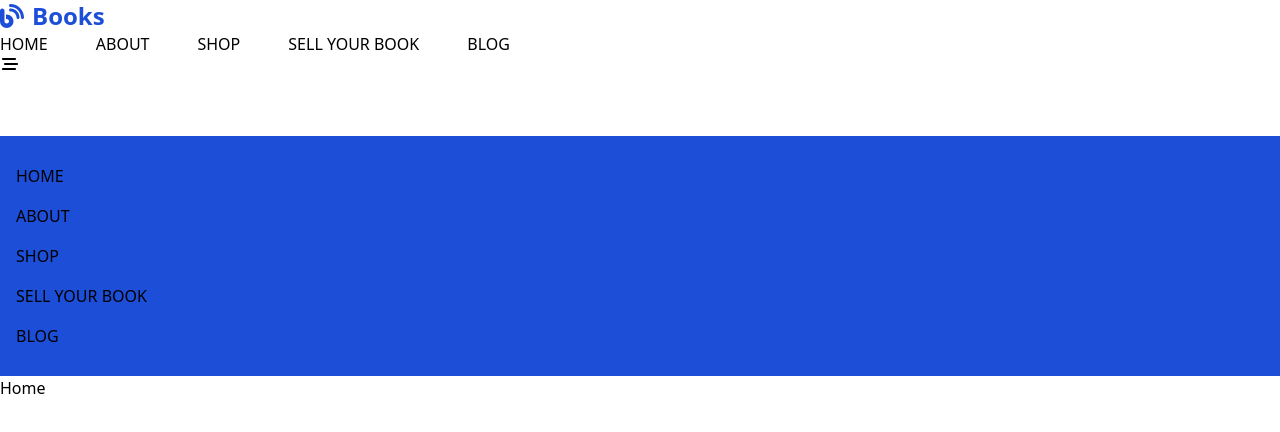
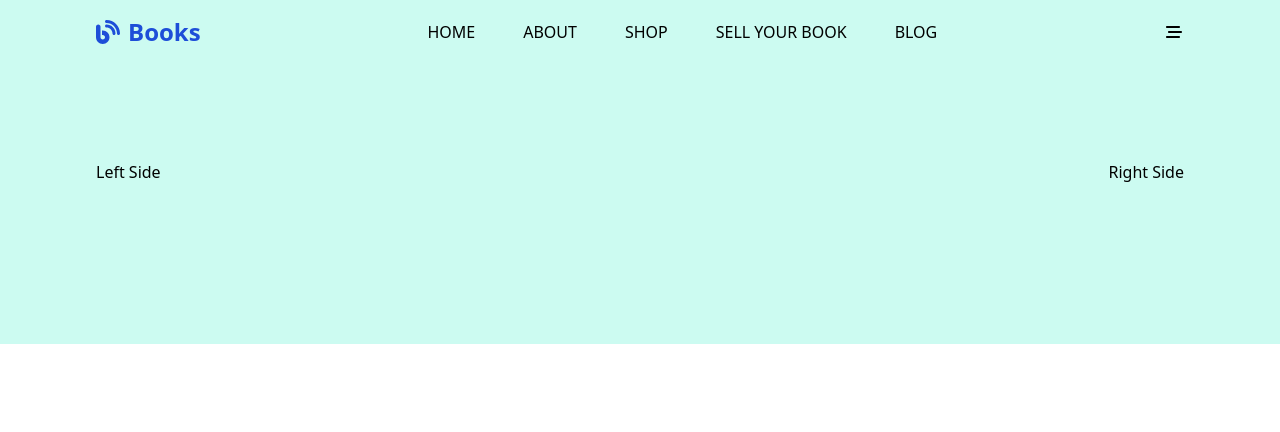
Before and after one commit to Ohi20/MERN-bookStore-2025, a React (Vite) app in the folder mern-client/: page / in a window 1280 px wide. Shown: the top 432 px of the page. Built offline with nearby package versions, Linux system fonts and the light colour scheme.

Commit message:
navbar created

```diff
--- /dev/null
+++ b/mern-client/src/components/Banner.jsx
@@ -0,0 +1,16 @@
+import React from "react";
+
+const Banner = () => {
+  return (
+    <div className="px-4 lg:px-24 bg-teal-100 flex items-center">
+      <div className="w-full flex flex-col md:flex-row justify-between items-center gap-12 py-40">
+        {/* left side */}
+        <div>Left Side</div>
+        {/* right side */}
+        <div>Right Side</div>
+      </div>
+    </div>
+  );
+};
+
+export default Banner;
--- a/mern-client/src/components/Navbar.jsx
+++ b/mern-client/src/components/Navbar.jsx
@@ -40,9 +40,13 @@ const Navbar = () => {
   ];
 
   return (
-    <header>
-      <nav>
-        <div>
+    <header className="w-full bg-transparent fixed top-0 left-o right-0 transition-all ease-in duration-300">
+      <nav
+        className={`py-4 lg:px-24 px-4 ${
+          isSticky ? "sticky top-0 left-0 right-0 bg-blue-300" : ""
+        }`}
+      >
+        <div className="flex justify-between items-center text-base gap-8">
           {/* logo */}
           <Link
             to="/"
@@ -89,7 +93,11 @@ const Navbar = () => {
         </div>
 
         {/* nav items for the small devices */}
-        <div className="bg-blue-700 space-y-4 px-4 mt-16 py-7">
+        <div
+          className={`bg-blue-700 space-y-4 px-4 mt-16 py-7 ${
+            isMenuOpen ? "block fixed top-0 right-0 left-0" : "hidden"
+          }`}
+        >
           {navItems.map(({ link, path }) => (
             <Link
               key={path}
--- a/mern-client/src/home/Home.jsx
+++ b/mern-client/src/home/Home.jsx
@@ -1,7 +1,12 @@
 import React from "react";
+import Banner from "../components/Banner";
 
 const Home = () => {
-  return <div>Home</div>;
+  return (
+    <div className="h-screen">
+      <Banner />
+    </div>
+  );
 };
 
 export default Home;
```
